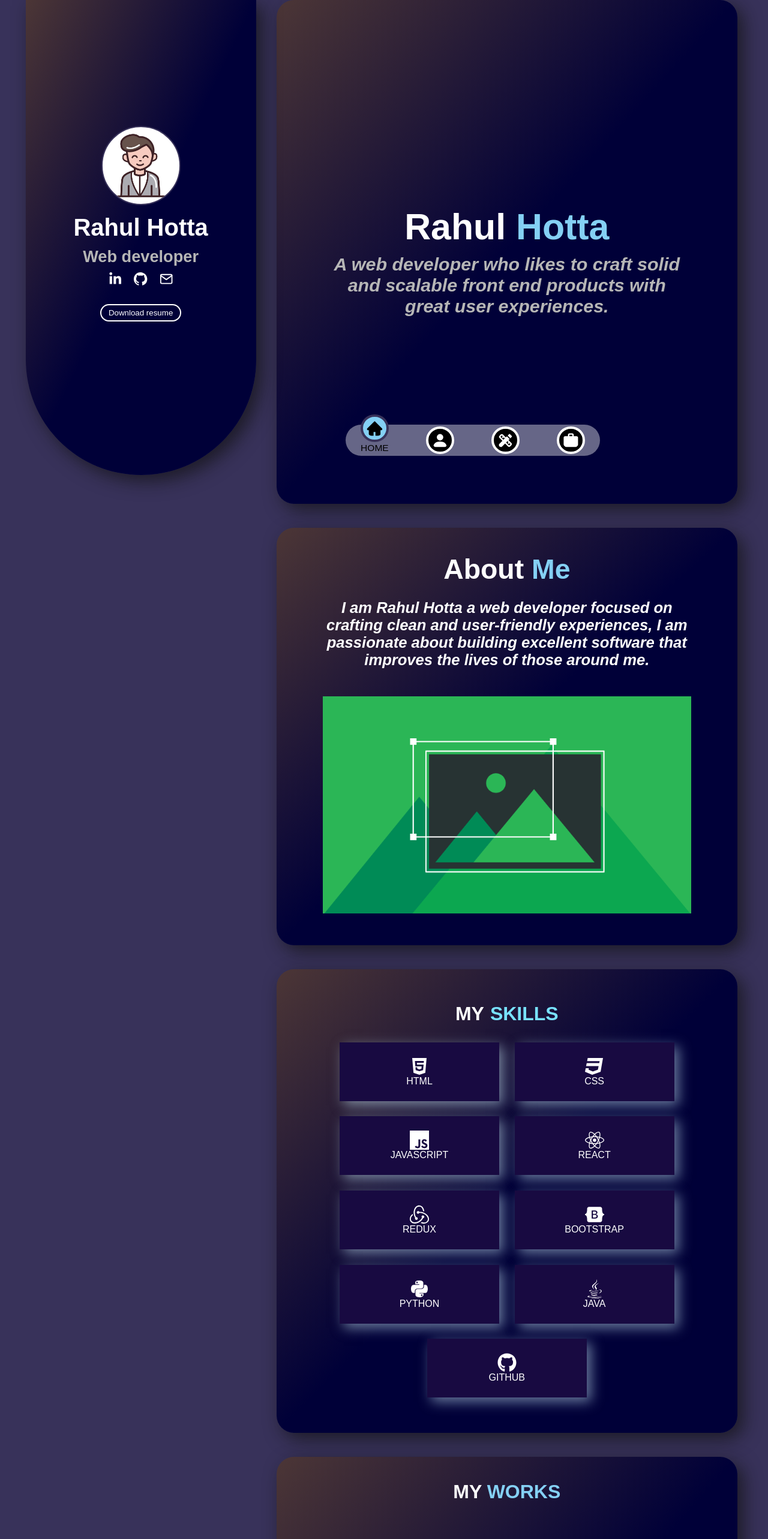
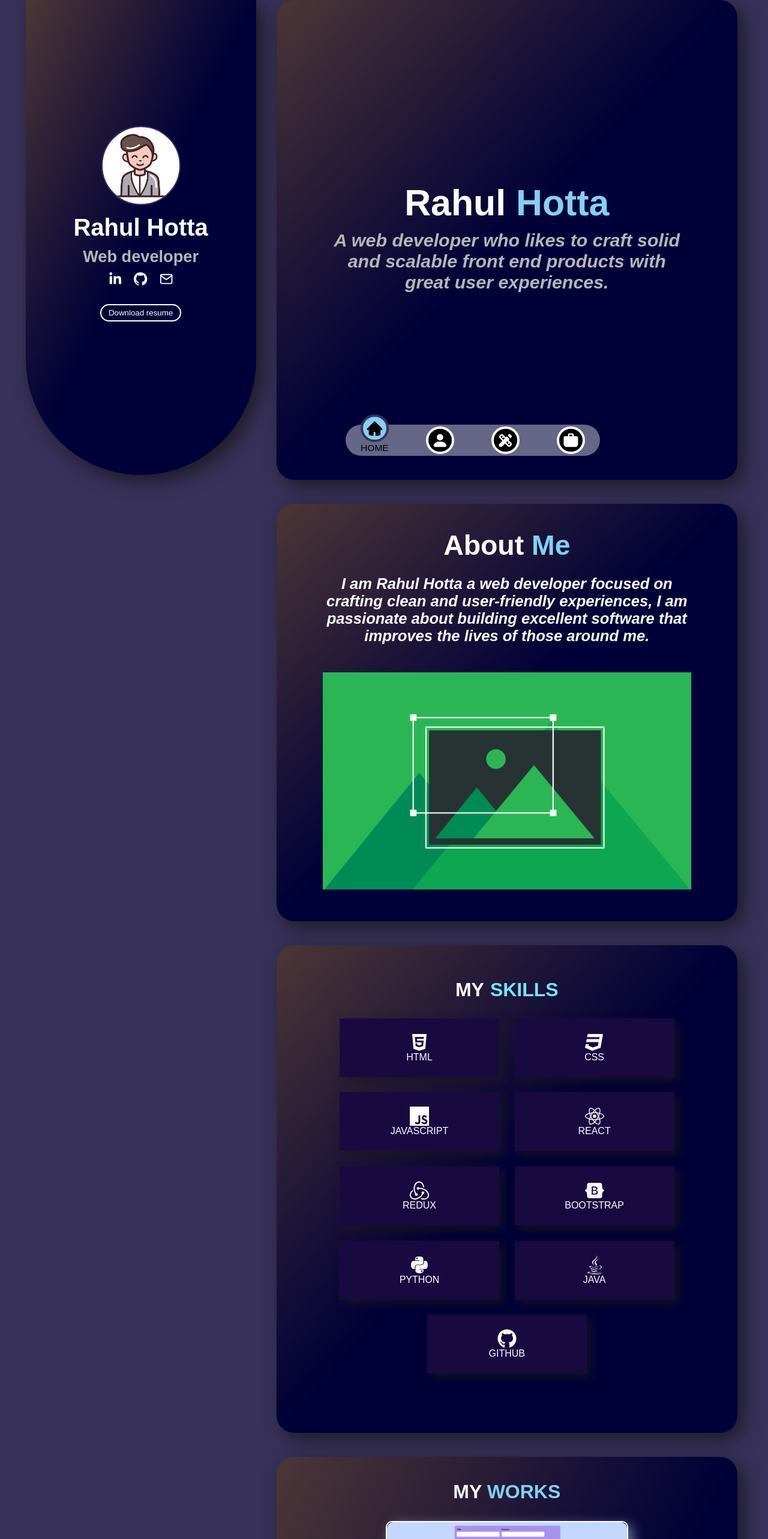
Before and after one commit to rahulhotta/portfolio-second, a React (Create React App) app: page /about in a window 1280 px wide. Shown: the top 2566 px of the page at 60% size. Built offline with nearby package versions, Linux system fonts and the light colour scheme.

Commit message:
Add files via upload

```diff
--- a/public/index.html
+++ b/public/index.html
@@ -24,7 +24,7 @@
       work correctly both with client-side routing and a non-root public URL.
       Learn how to configure a non-root public URL by running `npm run build`.
     -->
-    <title>React App</title>
+    <title>Rahul Hotta</title>
   </head>
   <body>
     <noscript>You need to enable JavaScript to run this app.</noscript>
--- a/src/App.js
+++ b/src/App.js
@@ -1,31 +1,37 @@
 import "./App.css";
-
+import { React, useEffect } from "react";
 import Hero from "./Components/Hero/Hero";
 import Home from "./Components/Home/Home";
 import About from "./Components/About/About";
 import NavBar from "./Components/NavBar/NavBar";
-import Contact from "./Components/Contact/Contact";
+// import Contact from "./Components/Contact/Contact";
 import Works from "./Components/Works/Works";
 import Skills from "./Components/Skills/Skills";
-import { Route, Routes } from "react-router-dom";
+// import { Route, Routes } from "react-router-dom";
+import AOS from "aos";
+import "aos/dist/aos.css";
 
-const navTitles = ["home", "about", "works", "contact"];
 
 function App() {
+  useEffect(() => {
+    AOS.init(400);
+  }, []);
+
+
   return (
     <div className="App">
-      <div id="home">
+      <div id="home" >
         <Hero />
         <Home />
       </div>
-      <div id="about">
+      <div id="about" data-aos="fade-up">
         <About />
       </div>
-      <div id="skills">
+      <div id="skills" data-aos="fade-up">
         <Skills />
       </div>
-      <div id="works">
-        <Works  />
+      <div id="works" data-aos="fade-up">
+        <Works />
       </div>
       {/* <div id="contact">
         <Contact  />
--- a/src/Components/About/About.css
+++ b/src/Components/About/About.css
@@ -1,6 +1,6 @@
 
 .about__container{
-  min-height: 85vh;
+  min-height: 68vh;
   padding-top: 2vh;
 }
 .about__heading {
@@ -25,5 +25,7 @@
 }
 
 @media screen and (min-width: 780px) {
-
+  .about__container{
+  min-height: 85vh;
 }
+}
--- a/src/Components/About/About.jsx
+++ b/src/Components/About/About.jsx
@@ -1,18 +1,23 @@
-import React from 'react'
+import { React, useEffect } from "react";
 import './About.css'
-import CardImg from '../../Images/Business_card.png'
+import CardImg from '../../Images/Business_card.png';
+import AOS from "aos";
+import 'aos/dist/aos.css';
 function About() {
+  useEffect(() => {
+    AOS.init(700);
+  }, []);
   return (
     <div className="about__container container">
-      <h1 className="about__heading all__heading">
+      <h1 className="about__heading all__heading" data-aos="fade-up">
         About <span className="about__me">Me </span>
       </h1>
-      <h3 className="about__desc all__desc">
+      <h3 className="about__desc all__desc" data-aos="fade-up">
         I am Rahul Hotta a web developer focused on crafting clean and
         user-friendly experiences, I am passionate about building excellent
         software that improves the lives of those around me.
       </h3>
-      <div>
+      <div data-aos="fade-up">
         <img src={CardImg} alt="" className="about__card" />
       </div>
     </div>
--- a/src/Components/CardUi/CardUi.css
+++ b/src/Components/CardUi/CardUi.css
@@ -11,6 +11,8 @@
   flex-direction: column;
   background-color: var(--card_bg);
   box-shadow: 7px 7px 20px rgba(207, 241, 253, 0.5);
+  transition        : all .3s ease;
+  -webkit-transition: all .3s ease;
 }
 .card__container:hover{
   transition: .3s;
@@ -31,7 +33,7 @@
 
 .card__link {
   margin: 10px 20px;
-  background-color: black;
+  background-color: var(--card_bg);
   border: 2px solid white;
   color: white;
   padding: 5px 10px;
@@ -41,7 +43,7 @@
 
 .card__link:hover {
   background-color: white;
-  color: black;
+  color: var(--card_bg);
 }
 
 .card__heading {
@@ -96,6 +98,7 @@
     color: rgb(0, 0, 52);
   }
   .card__header:hover .card__site-img {
+
     display: none;
   }
   .card__header:hover .card__icon-container {
--- a/src/Components/Hero/Hero.jsx
+++ b/src/Components/Hero/Hero.jsx
@@ -5,6 +5,7 @@ import Resume from "../../Images/Rahul_Resume.pdf";
 import { FaLinkedinIn } from "react-icons/fa";
 import { VscGithubInverted } from "react-icons/vsc";
 import { FiMail } from "react-icons/fi";
+
 
 function Hero() {
   return (
--- a/src/Components/Home/Home.css
+++ b/src/Components/Home/Home.css
@@ -1,5 +1,6 @@
 .home__container {
-  padding-top: 5vh;
+  padding: 10vh 2vw;
+
 }
 .home__my-name2 {
   font-size: 3.8rem;
@@ -14,5 +15,8 @@
   font-size: 1.9rem;
 }
 @media screen and (min-width: 780px) {
+  .home__container {
+  padding: 0;
 
 }
+}
--- a/src/Components/Home/Home.jsx
+++ b/src/Components/Home/Home.jsx
@@ -1,12 +1,17 @@
-import React from 'react'
+import {React, useEffect} from 'react'
 import './Home.css'
+import AOS from "aos";
+import "aos/dist/aos.css";
 function Home() {
+   useEffect(() => {
+     AOS.init(400);
+   }, []);
   return (
     <div className="home__container container">
-      <h1 className="home__my-name2 all__heading">
+      <h1 className="home__my-name2 all__heading" data-aos="fade-up">
         Rahul <span className="home__my-tite2">Hotta</span>
       </h1>
-      <h4 className="home__my-position2 all__desc">
+      <h4 className="home__my-position2 all__desc" data-aos="fade-up">
         A web developer who likes to craft solid and scalable front end products
         with great user experiences.
       </h4>
--- a/src/Components/Skills/Skills.css
+++ b/src/Components/Skills/Skills.css
@@ -1,10 +1,7 @@
 .about__skills-container {
-  /* display: flex;
-  align-items: center;
-  justify-content: center;
-  flex-direction: column; */
+
   display: block;
-  margin-top: 5vh;
+  margin: 5vh 0;
 }
 
 .about__skills-logo {
@@ -37,15 +34,9 @@
   /* border: 2px solid white; */
   padding: 1vh;
   width: 150px;
-  /* box-shadow: 7px 7px 20px rgba(207, 241, 253, 0.5); */
   background-color: var(--card_bg);
 }
-/* .about__skill:hover{
-    color: rgb(120, 226, 255);
-    border-color: rgb(120, 226, 255);
-    transition: .3s;
-    transform: scale(1.09);
-} */
+
 .about__skill-icon {
   font-size: 2rem;
 }
@@ -56,7 +47,7 @@
     padding: 3vh 1vh;
   }
   .about__skill {
-    box-shadow: 7px 7px 20px rgba(207, 241, 253, 0.5);
+    box-shadow: 7px 7px 15px rgb(25, 25, 25,0.7);
   }
   .skills__container {
     min-height: 65vh;
--- a/src/Components/Skills/Skills.jsx
+++ b/src/Components/Skills/Skills.jsx
@@ -1,42 +1,49 @@
-import React from "react";
+import {React, useEffect} from "react";
 import "./Skills.css";
 
 import { FaHtml5, FaCss3, FaReact, FaPython, FaGithub } from "react-icons/fa";
 import { SiJavascript, SiBootstrap, SiRedux, SiJava } from "react-icons/si";
+
+import AOS from "aos";
+import "aos/dist/aos.css";
+
 function Skills() {
+  useEffect(() => {
+    AOS.init(400);
+  }, []);
   return (
     <div className="skills__container container">
       <div className="about__skills-container">
-        <div className="about__skills-logo">
+        <div className="about__skills-logo" data-aos="fade-up">
           <span className="about__skills-logo-p1">MY</span>
           <span className="about__skills-logo-p2">SKILLS</span>
         </div>
         <div className="about__skills-list">
-          <div className="about__skill">
+          <div className="about__skill" data-aos="fade-up">
             <FaHtml5 className="about__skill-icon" /> HTML
           </div>
-          <div className="about__skill">
+          <div className="about__skill" data-aos="fade-up">
             <FaCss3 className="about__skill-icon" /> CSS
           </div>
-          <div className="about__skill">
+          <div className="about__skill" data-aos="fade-up">
             <SiJavascript className="about__skill-icon" /> JAVASCRIPT
           </div>
-          <div className="about__skill">
+          <div className="about__skill" data-aos="fade-up">
             <FaReact className="about__skill-icon" /> REACT
           </div>
-          <div className="about__skill">
+          <div className="about__skill" data-aos="fade-up">
             <SiRedux className="about__skill-icon" /> REDUX
           </div>
-          <div className="about__skill">
+          <div className="about__skill" data-aos="fade-up">
             <SiBootstrap className="about__skill-icon" /> BOOTSTRAP
           </div>
-          <div className="about__skill">
+          <div className="about__skill" data-aos="fade-up">
             <FaPython className="about__skill-icon" /> PYTHON
           </div>
-          <div className="about__skill">
+          <div className="about__skill" data-aos="fade-up">
             <SiJava className="about__skill-icon" /> JAVA
           </div>
-          <div className="about__skill">
+          <div className="about__skill" data-aos="fade-up">
             <FaGithub className="about__skill-icon" /> GITHUB
           </div>
         </div>
--- a/src/Components/Works/Works.jsx
+++ b/src/Components/Works/Works.jsx
@@ -1,11 +1,18 @@
-import React from "react";
+import {React,useEffect} from "react";
 import "./Works.css";
 import expenseTracker from "../../Images/expense-tracker.jpg";
 import foodOrderApp from "../../Images/food-order-app.jpg";
 import libot from "../../Images/Libot.jpg";
 import notes from "../../Images/Notes-app.jpg";
 import CardUi from "../CardUi/CardUi";
+import AOS from "aos";
+import "aos/dist/aos.css";
+
+
 function Works() {
+  useEffect(() => {
+    AOS.init(400);
+  }, []);
   const worksData = [
     {
       id: 1,
@@ -51,6 +58,7 @@ function Works() {
       <div className="works__list">
         {worksData.map((work) => {
           return (
+            <div data-aos="fade-up">
               <CardUi
                 title={work.title}
                 img={work.img}
@@ -59,6 +67,7 @@ function Works() {
                 Git={work.Git}
                 key={work.id}
               />
+            </div>
           );
         })}
 
```
Lines whose indentation alone changed are shown as unchanged.
